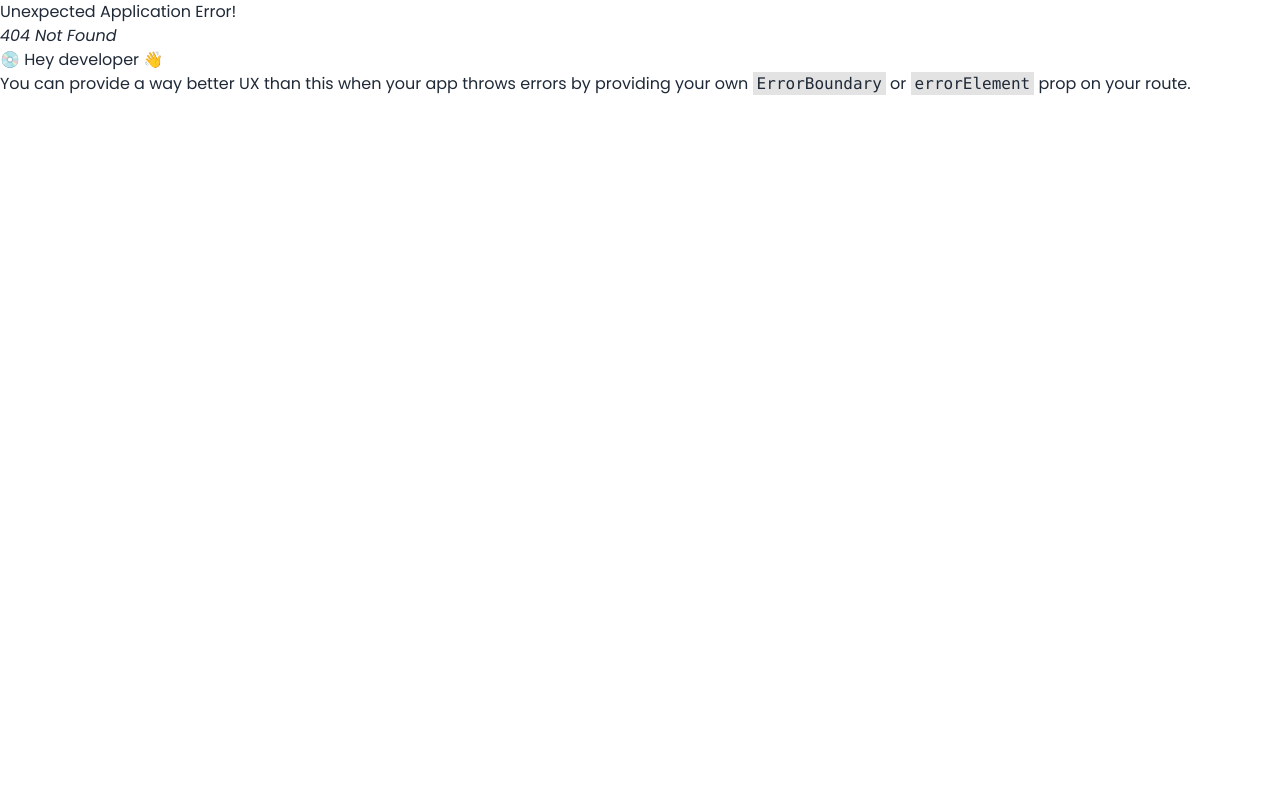
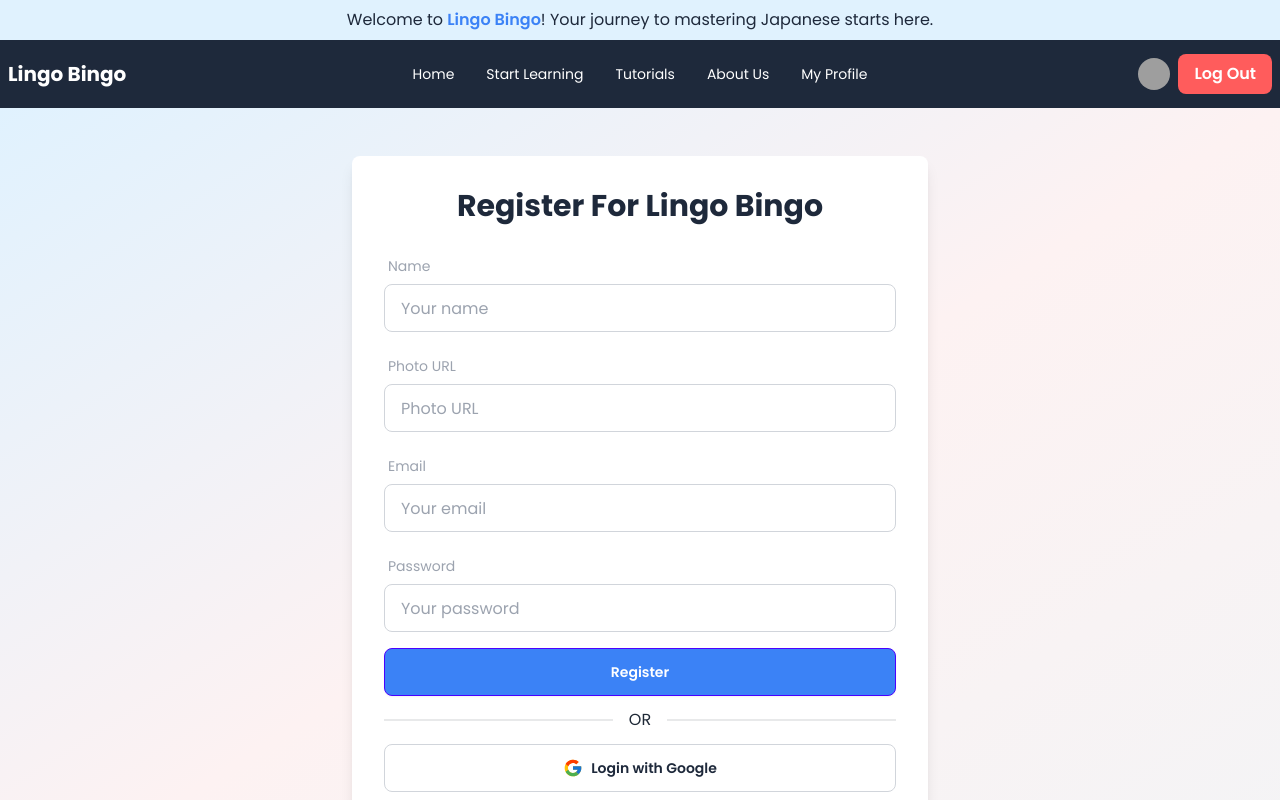
Before and after one commit to parvej-shah/Lingo-Bingo-Japanese-Language-Learning-, a React (Vite) app: page /register in a window 1280 px wide. Before the commit this address had no page. Shown: the top 800 px of the page. Built offline with nearby package versions, Linux system fonts and the light colour scheme; grey boxes are pictures that could not be loaded.

Commit message:
Registration page added

```diff
--- a/package.json
+++ b/package.json
@@ -13,7 +13,11 @@
     "firebase": "^11.0.2",
     "react": "^18.3.1",
     "react-dom": "^18.3.1",
-    "react-router-dom": "^6.28.0"
+    "react-hook-form": "^7.53.2",
+    "react-icons": "^5.3.0",
+    "react-router-dom": "^6.28.0",
+    "react-spinners": "^0.14.1",
+    "react-toastify": "^10.0.6"
   },
   "devDependencies": {
     "@eslint/js": "^9.13.0",
--- /dev/null
+++ b/src/components/ragister/RegisterPage.jsx
@@ -0,0 +1,161 @@
+import React, { useState } from "react";
+import { useForm } from "react-hook-form";
+import { useNavigate } from "react-router-dom";
+import { toast } from "react-toastify";
+import { FcGoogle } from "react-icons/fc"; // Google Icon
+import { ClipLoader } from "react-spinners"; // Loading spinner
+import "react-toastify/dist/ReactToastify.css";
+
+const RegisterPage = () => {
+  const navigate = useNavigate();
+  const {
+    register,
+    handleSubmit,
+    formState: { errors },
+  } = useForm();
+  const [googleAuthLoading, setGoogleAuthLoading] = useState(false);
+
+  const handleRegister = (data) => {
+    const { name, email, photoURL, password } = data;
+
+    // Simulated registration API call
+    if (name && email && photoURL && password) {
+      toast.success("Registration successful!");
+      navigate("/home");
+    } else {
+      toast.error("Registration failed! Please try again.");
+    }
+  };
+
+  const handleGoogleLogin = () => {
+    setGoogleAuthLoading(true);
+
+    // Simulate Google authentication
+    setTimeout(() => {
+      setGoogleAuthLoading(false);
+      toast.success("Google login successful!");
+      navigate("/home");
+    }, 1000);
+  };
+
+  return (
+    <div className="min-h-screen bg-gradient-to-br from-light-blue-gray via-light-pink to-neutral-gray flex items-center justify-center px-4 py-4">
+      <div className="bg-white m-2 md:m-8 shadow-lg rounded-lg p-8 w-full max-w-xl">
+        {/* Right Form Section */}
+        <div className="w-full">
+          <h2 className="text-3xl font-bold text-center text-dark-blue-gray mb-6">
+            Register For Lingo Bingo
+          </h2>
+
+          <form onSubmit={handleSubmit(handleRegister)} className="space-y-4">
+            {/* Name */}
+            <div className="form-control">
+              <label className="label">
+                <span className="label-text text-mount-fuji-gray">Name</span>
+              </label>
+              <input
+                type="text"
+                placeholder="Your name"
+                className="input input-bordered w-full border-soft-gray focus:ring-light-blue-gray focus:ring-2"
+                {...register("name")}
+              />
+              {errors.name && (
+                <span className="text-red text-sm">{errors.name.message}</span>
+              )}
+            </div>
+            {/* Photo URL */}
+            <div className="form-control">
+              <label className="label">
+                <span className="label-text text-mount-fuji-gray">Photo URL</span>
+              </label>
+              <input
+                type="url"
+                placeholder="Photo URL"
+                className="input input-bordered w-full border-soft-gray focus:ring-light-blue-gray focus:ring-2"
+                {...register("photoURL")}
+              />
+              {errors.photoURL && (
+                <span className="text-red text-sm">{errors.photoURL.message}</span>
+              )}
+            </div>
+            {/* Email */}
+            <div className="form-control">
+              <label className="label">
+                <span className="label-text text-mount-fuji-gray">Email</span>
+              </label>
+              <input
+                type="email"
+                placeholder="Your email"
+                className="input input-bordered w-full border-soft-gray focus:ring-light-blue-gray focus:ring-2"
+                {...register("email", { required: "Email is required" })}
+              />
+              {errors.email && (
+                <span className="text-red text-sm">{errors.email.message}</span>
+              )}
+            </div>
+
+            {/* Password */}
+            <div className="form-control">
+              <label className="label">
+                <span className="label-text text-mount-fuji-gray">Password</span>
+              </label>
+              <input
+                type="password"
+                placeholder="Your password"
+                className="input input-bordered w-full border-soft-gray focus:ring-light-blue-gray focus:ring-2"
+                {...register("password", {
+                  required: "Password is required",
+                  minLength: {
+                    value: 6,
+                    message: "Password must be at least 6 characters",
+                  },
+                  validate: {
+                    hasUppercase: (value) =>
+                      /[A-Z]/.test(value) || "Must contain an uppercase letter",
+                    hasLowercase: (value) =>
+                      /[a-z]/.test(value) || "Must contain a lowercase letter",
+                  },
+                })}
+              />
+              {errors.password && (
+                <span className="text-red text-sm">{errors.password.message}</span>
+              )}
+            </div>
+
+            {/* Register Button */}
+            <button
+              type="submit"
+              className="btn btn-primary w-full bg-strong-blue text-white hover:bg-sky-blue">
+              Register
+            </button>
+          </form>
+
+          {/* Or Divider */}
+          <div className="divider my-4">OR</div>
+
+          {/* Google Login */}
+          <button
+            onClick={handleGoogleLogin}
+            className="btn btn-outline w-full flex items-center justify-center gap-2 text-dark-blue-gray border-soft-gray hover:bg-light-blue">
+            {googleAuthLoading ? (
+              <ClipLoader size={20} color="#3B82F6" />
+            ) : (
+              <FcGoogle size={20} />
+            )}
+            Login with Google
+          </button>
+
+          {/* Login Link */}
+          <p className="text-center mt-4">
+            Already have an account?{" "}
+            <a href="/login" className="text-cherry-blossom-red hover:underline">
+              Login here
+            </a>
+          </p>
+        </div>
+      </div>
+    </div>
+  );
+};
+
+export default RegisterPage;
```
Also changed, not shown: src/Routes/Route.jsx (+7 -0 lines), 1 other file (tests, documents, lock files or other folders).
